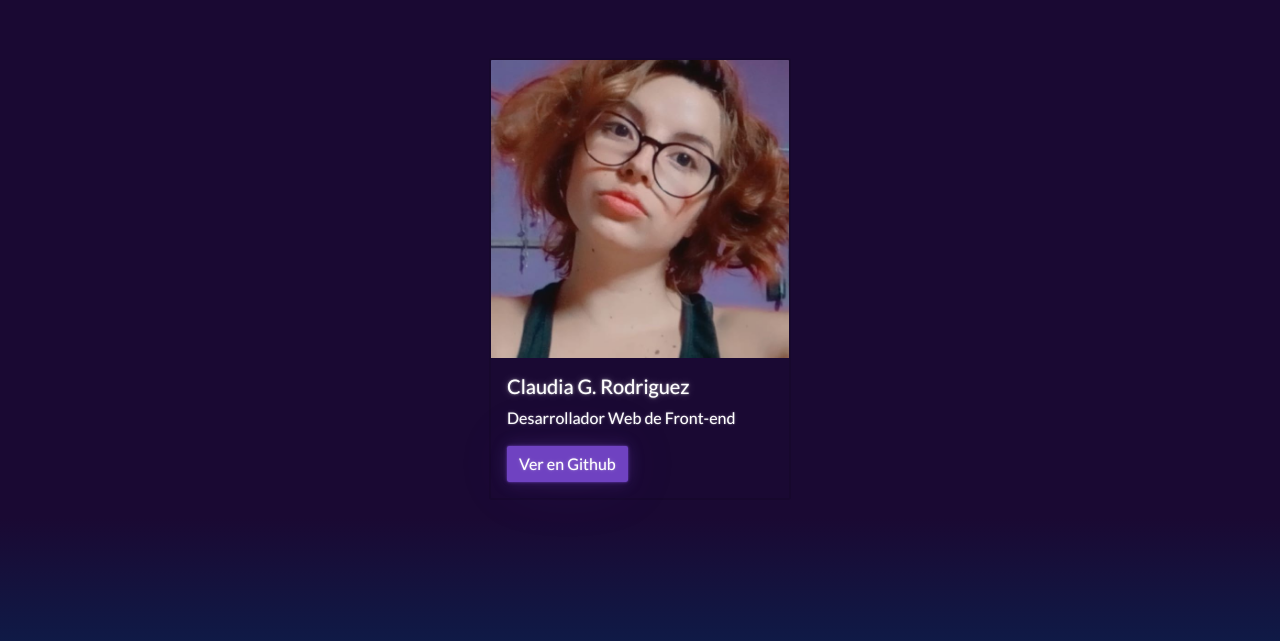
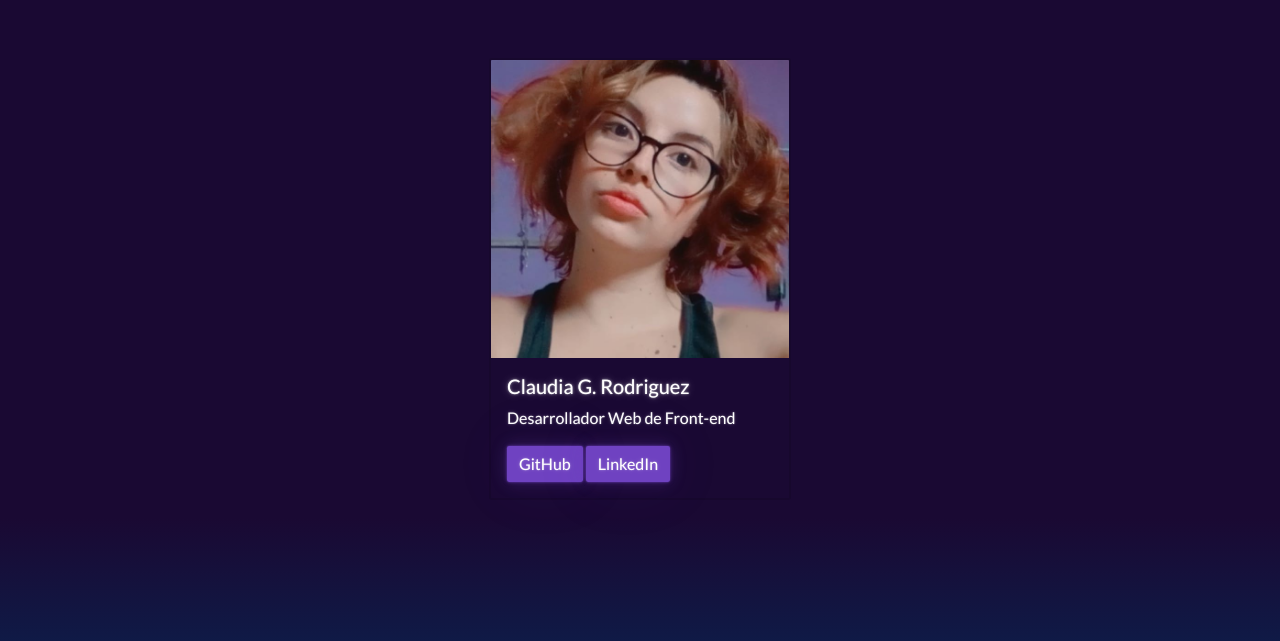
Before and after one commit to ClaudiaGriseldaRodriguez/Datos, a plain HTML site: page index.html in a window 1280 px wide. Shown: the part 121-762 px from the top of the page. Drawn offline with nearby package versions, Linux system fonts and the light colour scheme.

Commit message:
commit
edición

```diff
--- a/index.html
+++ b/index.html
@@ -14,7 +14,8 @@
         <div class="card-body">
           <h5 class="card-title">Claudia G. Rodriguez</h5>
           <p class="card-text"> Desarrollador Web de Front-end</p>
-          <a href="https://github.com/ClaudiaGriseldaRodriguez/Datos" target="_new" class="btn btn-primary">Ver en Github</a>
+          <a href="https://github.com/ClaudiaGriseldaRodriguez" target="_new" class="btn btn-primary">GitHub</a>
+          <a href="https://www.linkedin.com/in/claudia-griselda-rodriguez-4382b3173/" target="_new" class="btn btn-primary">LinkedIn</a>
         </div>
       </div>
    </div>
```
